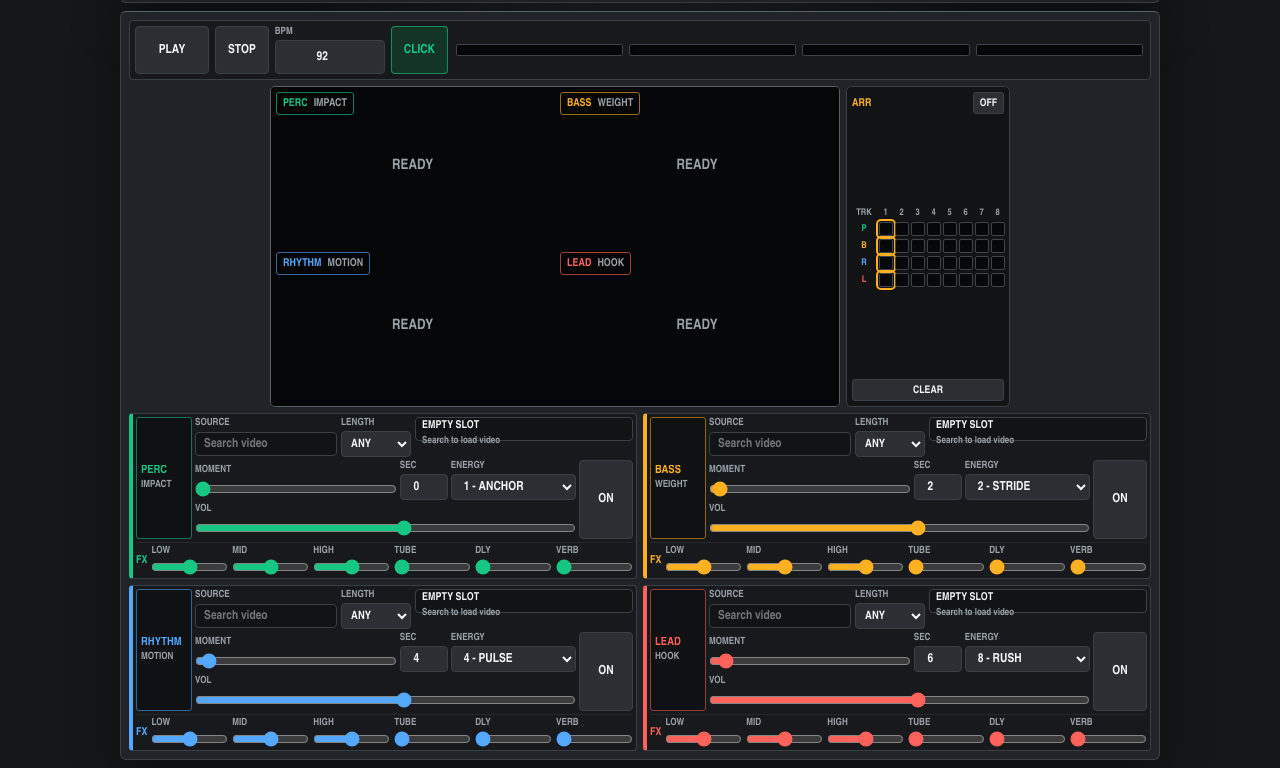
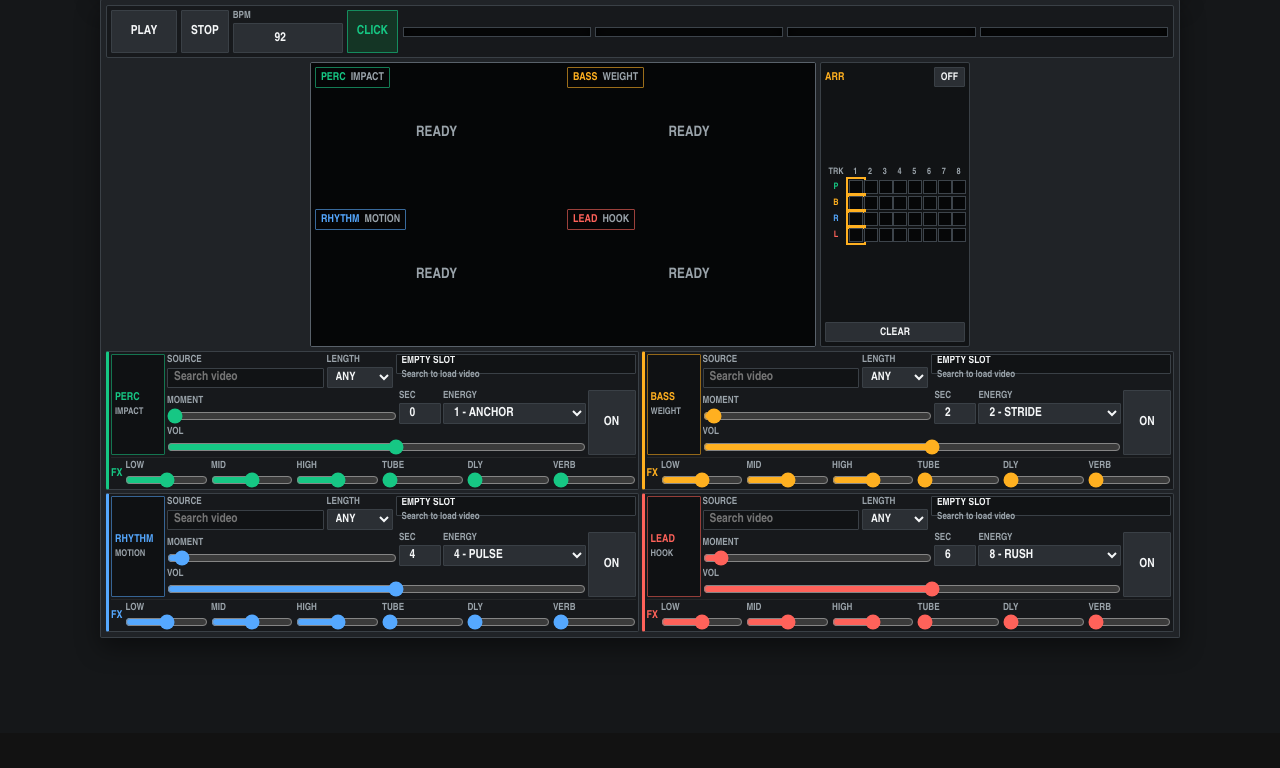
Before and after one commit to JohnPaulZigterman/freemix, a plain HTML site: page index.html in a window 1280 px wide. Shown: the part 67-835 px from the top of the page. After the commit the page ends 800 px from the top, so only its background shows below. Drawn offline with Linux system fonts and the light colour scheme.

Commit message:
Refine compact hardware styling

```diff
--- a/styles.css
+++ b/styles.css
@@ -14,7 +14,9 @@
   --accent-soft: #173d2f;
   --amber: #ffb020;
   --danger: #ff5c48;
-  --shadow: 0 18px 50px rgba(0, 0, 0, 0.42);
+  --shadow: 0 10px 24px rgba(0, 0, 0, 0.42);
+  --radius-panel: 2px;
+  --radius-control: 1px;
 }
 
 * {
@@ -32,17 +34,17 @@ body {
 }
 
 .app-shell {
-  width: min(1040px, calc(100vw - 16px));
+  width: min(1080px, calc(100vw - 10px));
   margin: 0 auto;
-  padding: 8px 0;
+  padding: 5px 0;
 }
 
 .search-panel {
   z-index: 10;
-  padding: 7px 9px;
+  padding: 5px 7px;
   border: 1px solid var(--line);
   border-top-color: var(--line-hot);
-  border-radius: 6px;
+  border-radius: var(--radius-panel);
   background:
     linear-gradient(180deg, rgba(255, 255, 255, 0.045), transparent 44%),
     var(--panel);
@@ -53,9 +55,9 @@ body {
   display: flex;
   align-items: center;
   justify-content: space-between;
-  gap: 16px;
-  margin-bottom: 5px;
-  padding-bottom: 5px;
+  gap: 10px;
+  margin-bottom: 4px;
+  padding-bottom: 4px;
   border-bottom: 1px solid var(--line);
 }
 
@@ -85,10 +87,10 @@ h1 {
 .status-pill {
   flex: 0 0 auto;
   max-width: 44%;
-  padding: 6px 9px;
+  padding: 4px 7px;
   overflow: hidden;
   border: 1px solid rgba(22, 199, 132, 0.35);
-  border-radius: 4px;
+  border-radius: var(--radius-control);
   background: var(--accent-soft);
   color: var(--accent);
   font-size: 0.72rem;
@@ -106,10 +108,10 @@ h1 {
 
 input[type="search"] {
   width: 100%;
-  height: 38px;
-  padding: 0 12px;
+  height: 30px;
+  padding: 0 8px;
   border: 1px solid var(--line);
-  border-radius: 4px;
+  border-radius: var(--radius-control);
   outline: none;
   background: var(--panel-strong);
   color: var(--ink);
@@ -127,27 +129,27 @@ input[type="search"]:focus {
 }
 
 .player-panel {
-  margin-top: 8px;
+  margin-top: 5px;
   overflow: hidden;
   border: 1px solid var(--line);
   border-top-color: var(--line-hot);
-  border-radius: 6px;
+  border-radius: var(--radius-panel);
   background: var(--panel);
   box-shadow: var(--shadow);
 }
 
 .workstation {
-  padding: 8px;
+  padding: 5px;
 }
 
 .source-strip {
   display: none;
   align-items: center;
   justify-content: space-between;
-  gap: 12px;
-  padding: 6px 8px;
+  gap: 8px;
+  padding: 4px 6px;
   border: 1px solid var(--line);
-  border-radius: 4px;
+  border-radius: var(--radius-control);
   background: #191c1f;
 }
 
@@ -188,12 +190,12 @@ input[type="search"]:focus {
 .transport {
   display: grid;
   grid-template-columns: auto auto 110px auto minmax(96px, 1fr);
-  gap: 6px;
+  gap: 4px;
   align-items: stretch;
   margin-top: 0;
-  padding: 5px;
+  padding: 4px;
   border: 1px solid var(--line);
-  border-radius: 4px;
+  border-radius: var(--radius-panel);
   background: #17191c;
 }
 
@@ -201,9 +203,9 @@ input[type="search"]:focus {
 .track-toggle,
 select,
 input[type="number"] {
-  min-height: 34px;
+  min-height: 30px;
   border: 1px solid var(--line);
-  border-radius: 4px;
+  border-radius: var(--radius-control);
   background: var(--control);
   color: var(--ink);
   font: inherit;
@@ -214,7 +216,7 @@ input[type="number"] {
 
 .transport-button,
 .track-toggle {
-  padding: 0 12px;
+  padding: 0 9px;
   cursor: pointer;
 }
 
@@ -234,7 +236,7 @@ input[type="number"]:focus {
 }
 
 .play-button {
-  min-width: 74px;
+  min-width: 66px;
 }
 
 .bpm-field {
@@ -250,16 +252,16 @@ input[type="number"]:focus {
 .meter {
   display: grid;
   grid-template-columns: repeat(4, 1fr);
-  gap: 6px;
+  gap: 4px;
   align-items: center;
-  padding: 0 2px;
+  padding: 0 1px;
 }
 
 .beat-light {
   display: block;
-  height: 12px;
+  height: 10px;
   border: 1px solid #3d444b;
-  border-radius: 2px;
+  border-radius: 0;
   background: #08090a;
   box-shadow: inset 0 0 10px rgba(0, 0, 0, 0.8);
 }
@@ -272,12 +274,12 @@ input[type="number"]:focus {
 
 .performance-grid {
   display: grid;
-  grid-template-columns: minmax(360px, 1fr) 164px;
-  gap: 6px;
+  grid-template-columns: minmax(330px, 1fr) 150px;
+  gap: 4px;
   align-items: stretch;
-  max-width: 740px;
+  max-width: 660px;
   margin-inline: auto;
-  margin-top: 6px;
+  margin-top: 4px;
 }
 
 .video-matrix {
@@ -290,7 +292,7 @@ input[type="number"]:focus {
   aspect-ratio: 16 / 9;
   overflow: hidden;
   border: 1px solid var(--line-hot);
-  border-radius: 5px;
+  border-radius: var(--radius-panel);
   background: #030405;
 }
 
@@ -298,9 +300,9 @@ input[type="number"]:focus {
   display: grid;
   grid-template-rows: auto 1fr auto;
   min-width: 0;
-  padding: 5px;
+  padding: 4px;
   border: 1px solid var(--line);
-  border-radius: 5px;
+  border-radius: var(--radius-panel);
   background: #111315;
 }
 
@@ -308,8 +310,8 @@ input[type="number"]:focus {
   display: flex;
   align-items: center;
   justify-content: space-between;
-  gap: 6px;
-  margin-bottom: 5px;
+  gap: 4px;
+  margin-bottom: 4px;
   color: var(--amber);
   font-size: 0.68rem;
   font-weight: 900;
@@ -318,9 +320,9 @@ input[type="number"]:focus {
 
 .arrangement-toggle,
 .arrangement-clear {
-  min-height: 22px;
+  min-height: 20px;
   border: 1px solid var(--line);
-  border-radius: 3px;
+  border-radius: var(--radius-control);
   background: var(--control);
   color: var(--ink);
   font: inherit;
@@ -338,8 +340,8 @@ input[type="number"]:focus {
 
 .arrangement-grid {
   display: grid;
-  grid-template-columns: 24px repeat(var(--arrangement-steps), minmax(0, 1fr));
-  gap: 3px;
+  grid-template-columns: 22px repeat(var(--arrangement-steps), minmax(0, 1fr));
+  gap: 2px;
   align-content: center;
 }
 
@@ -349,7 +351,7 @@ input[type="number"]:focus {
   display: grid;
   place-items: center;
   color: var(--muted);
-  font-size: 0.58rem;
+  font-size: 0.56rem;
   font-weight: 900;
   text-transform: uppercase;
 }
@@ -384,7 +386,7 @@ input[type="number"]:focus {
   aspect-ratio: 1;
   place-items: center;
   border: 1px solid #3d444b;
-  border-radius: 2px;
+  border-radius: 0;
   background: #060708;
   color: var(--track-color);
   font-size: 0.58rem;
@@ -403,7 +405,7 @@ input[type="number"]:focus {
 }
 
 .arrangement-clear {
-  margin-top: 5px;
+  margin-top: 4px;
   width: 100%;
 }
 
@@ -479,14 +481,14 @@ input[type="number"]:focus {
 .track-badge {
   position: absolute;
   z-index: 2;
-  top: 5px;
-  left: 5px;
+  top: 4px;
+  left: 4px;
   display: flex;
-  gap: 6px;
+  gap: 5px;
   align-items: center;
-  padding: 4px 6px;
+  padding: 3px 5px;
   border: 1px solid color-mix(in srgb, var(--track-color) 58%, #111);
-  border-radius: 3px;
+  border-radius: var(--radius-control);
   background: rgba(5, 6, 7, 0.82);
   color: var(--ink);
   font-size: 0.68rem;
@@ -524,25 +526,25 @@ input[type="number"]:focus {
 .control-bank {
   display: grid;
   grid-template-columns: repeat(2, minmax(0, 1fr));
-  gap: 6px;
-  margin-top: 6px;
+  gap: 3px;
+  margin-top: 4px;
 }
 
 .track-row {
   position: relative;
   display: grid;
-  grid-template-columns: 56px minmax(0, 1fr) 48px minmax(86px, 0.62fr) 54px;
+  grid-template-columns: 54px minmax(0, 1fr) 42px minmax(78px, 0.62fr) 48px;
   grid-template-areas:
     "label source source source source"
     "label moment sec energy toggle"
     "label volume volume volume toggle"
     "fx fx fx fx fx";
-  gap: 3px;
+  gap: 2px;
   align-items: end;
-  padding: 3px;
+  padding: 2px;
   border: 1px solid var(--line);
-  border-left: 4px solid var(--track-color);
-  border-radius: 4px;
+  border-left: 3px solid var(--track-color);
+  border-radius: var(--radius-panel);
   background: #17191c;
 }
 
@@ -552,9 +554,9 @@ input[type="number"]:focus {
   display: grid;
   align-content: center;
   min-width: 0;
-  padding: 2px 4px;
+  padding: 2px 3px;
   border: 1px solid color-mix(in srgb, var(--track-color) 55%, #111);
-  border-radius: 3px;
+  border-radius: var(--radius-control);
   background: #0f1113;
   text-transform: uppercase;
 }
@@ -569,14 +571,14 @@ input[type="number"]:focus {
 
 .track-row-label strong {
   color: var(--track-color);
-  font-size: 0.72rem;
+  font-size: 0.68rem;
   line-height: 1.1;
 }
 
 .track-row-label span {
   margin-top: 2px;
   color: var(--muted);
-  font-size: 0.62rem;
+  font-size: 0.58rem;
   font-weight: 900;
 }
 
@@ -584,8 +586,8 @@ input[type="number"]:focus {
   grid-area: source;
   position: relative;
   display: grid;
-  grid-template-columns: minmax(84px, 0.75fr) 70px minmax(0, 1.15fr);
-  gap: 4px;
+  grid-template-columns: minmax(80px, 0.75fr) 66px minmax(0, 1.15fr);
+  gap: 3px;
   padding: 0;
 }
 
@@ -614,7 +616,7 @@ input[type="number"]:focus {
   grid-area: fx;
   display: grid;
   grid-template-columns: auto repeat(6, minmax(0, 1fr));
-  gap: 4px;
+  gap: 3px;
   align-items: end;
   padding-top: 2px;
   border-top: 1px solid rgba(255, 255, 255, 0.06);
@@ -629,27 +631,27 @@ input[type="number"]:focus {
 }
 
 .fx-field input[type="range"] {
-  height: 16px;
+  height: 14px;
 }
 
 .track-source-search input[type="search"] {
-  height: 24px;
-  padding: 0 8px;
+  height: 20px;
+  padding: 0 6px;
   font-size: 0.78rem;
 }
 
 .duration-filter select {
-  min-height: 24px;
-  padding: 0 5px;
+  min-height: 20px;
+  padding: 0 4px;
   font-size: 0.72rem;
 }
 
 .track-source-name {
   min-width: 0;
-  height: 24px;
-  padding: 2px 6px;
+  height: 20px;
+  padding: 1px 5px;
   border: 1px solid var(--line);
-  border-radius: 4px;
+  border-radius: var(--radius-control);
   background: #111315;
 }
 
@@ -663,13 +665,13 @@ input[type="number"]:focus {
 
 .track-source-name strong {
   color: var(--ink);
-  font-size: 0.68rem;
+  font-size: 0.64rem;
   line-height: 1.15;
   text-transform: uppercase;
 }
 
 .track-source-name span {
-  margin-top: 2px;
+  margin-top: 1px;
   color: var(--muted);
   font-size: 0.61rem;
   font-weight: 800;
@@ -684,7 +686,7 @@ input[type="number"]:focus {
   max-height: 260px;
   overflow-y: auto;
   border: 1px solid var(--line-hot);
-  border-radius: 4px;
+  border-radius: var(--radius-panel);
   background: #111315;
   box-shadow: 0 16px 34px rgba(0, 0, 0, 0.45);
 }
@@ -693,9 +695,9 @@ input[type="number"]:focus {
   display: grid;
   width: 100%;
   grid-template-columns: 54px minmax(0, 1fr);
-  gap: 7px;
+  gap: 5px;
   align-items: center;
-  padding: 5px;
+  padding: 4px;
   border: 0;
   border-bottom: 1px solid var(--line);
   background: transparent;
@@ -720,7 +722,7 @@ input[type="number"]:focus {
   aspect-ratio: 16 / 10;
   object-fit: cover;
   border: 1px solid var(--line);
-  border-radius: 3px;
+  border-radius: var(--radius-control);
   background: #08090a;
 }
 
@@ -746,7 +748,7 @@ input[type="number"]:focus {
 }
 
 .track-result-message {
-  padding: 9px;
+  padding: 7px;
   text-transform: uppercase;
 }
 
@@ -757,7 +759,7 @@ input[type="number"]:focus {
 .control-field {
   display: grid;
   grid-template-columns: minmax(0, 1fr);
-  gap: 2px;
+  gap: 1px;
   color: var(--muted);
   font-size: 0.62rem;
   font-weight: 900;
@@ -778,12 +780,12 @@ input[type="number"]:focus {
 
 select {
   width: 100%;
-  padding: 0 8px;
+  padding: 0 6px;
 }
 
 input[type="range"] {
   width: 100%;
-  height: 22px;
+  height: 16px;
   margin: 0;
   accent-color: var(--track-color, var(--accent));
 }
@@ -791,7 +793,7 @@ input[type="range"] {
 .track-row .track-toggle,
 .track-row select,
 .track-row input[type="number"] {
-  min-height: 26px;
+  min-height: 21px;
 }
 
 .track-toggle[aria-pressed="true"] {
@@ -830,7 +832,7 @@ input[type="range"] {
   height: 64px;
   place-items: center;
   border: 1px solid rgba(22, 199, 132, 0.65);
-  border-radius: 6px;
+  border-radius: var(--radius-panel);
   background: #14291f;
   color: white;
   box-shadow: inset 0 0 20px rgba(22, 199, 132, 0.16);
@@ -899,9 +901,9 @@ input[type="range"] {
 
 .archive-link {
   flex: 0 0 auto;
-  padding: 8px 10px;
+  padding: 6px 8px;
   border: 1px solid rgba(255, 176, 32, 0.55);
-  border-radius: 4px;
+  border-radius: var(--radius-control);
   background: #3b2b0d;
   color: var(--amber);
   font-size: 0.78rem;
@@ -917,12 +919,12 @@ input[type="range"] {
 @media (max-width: 640px) {
   .app-shell {
     width: min(100% - 10px, 1120px);
-    padding: 6px 0;
+    padding: 5px 0;
   }
 
   .search-panel {
     top: 8px;
-    padding: 12px;
+    padding: 7px;
   }
 
   .brand-row {
@@ -940,7 +942,7 @@ input[type="range"] {
   }
 
   input[type="search"] {
-    height: 42px;
+    height: 32px;
     font-size: 0.92rem;
   }
 
@@ -972,7 +974,7 @@ input[type="range"] {
   }
 
   .track-row {
-    grid-template-columns: 58px minmax(0, 1fr) 54px;
+    grid-template-columns: 52px minmax(0, 1fr) 50px;
     grid-template-areas:
       "label source source"
       "label moment sec"
```
